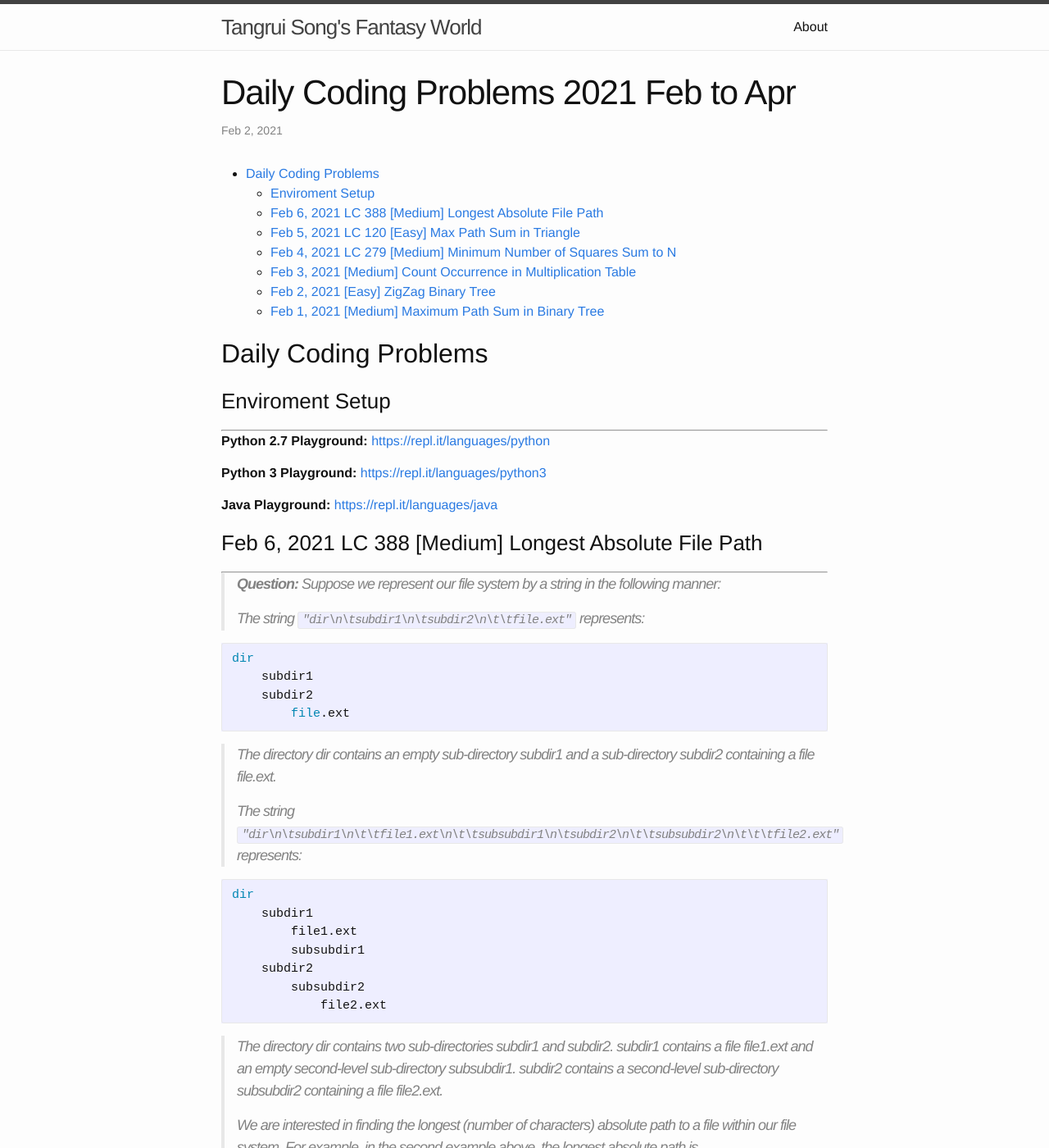
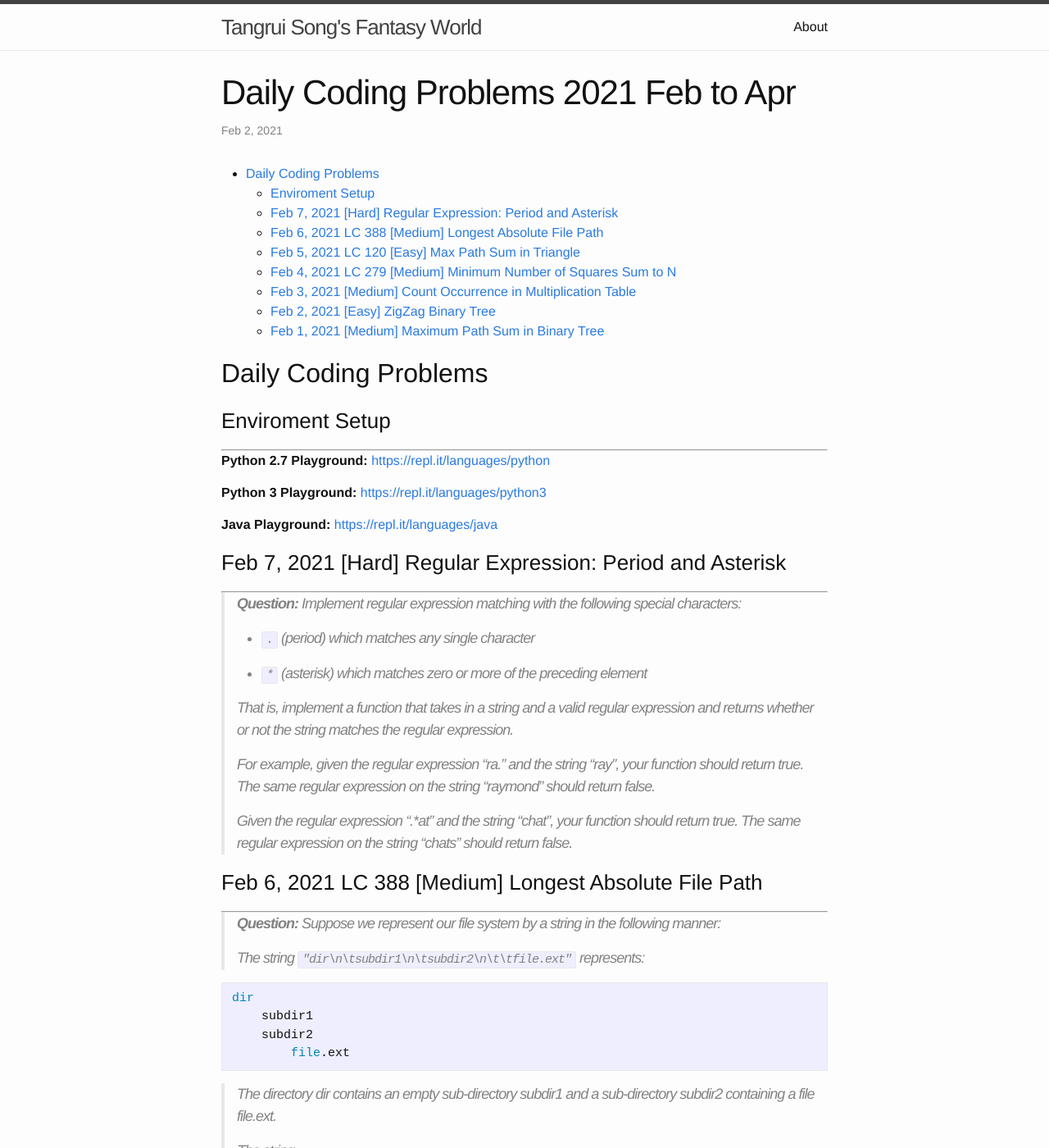
Before and after one commit to trsong/trsong.github.io, a Jekyll site: the page built from _posts/2021-02-01-DailyQuestionsFeb.md, in a window 1280 px wide and 1400 px high. Shown: the whole window at 82% size. Built offline with Jekyll 4.4.1, drawn with Linux system fonts in a browser that asks for light colours.

Commit message:
Add Feb 7 question.

```diff
--- a/_posts/2021-02-01-DailyQuestionsFeb.md
+++ b/_posts/2021-02-01-DailyQuestionsFeb.md
@@ -17,6 +17,21 @@ categories: Python/Java
 **Python 3 Playground:** [https://repl.it/languages/python3](https://repl.it/languages/python3)
 
 **Java Playground:** [https://repl.it/languages/java](https://repl.it/languages/java)
+
+
+### Feb 7, 2021 \[Hard\] Regular Expression: Period and Asterisk
+---
+> **Question:** Implement regular expression matching with the following special characters:
+>
+> - `.` (period) which matches any single character
+>
+> - `*` (asterisk) which matches zero or more of the preceding element
+>
+> That is, implement a function that takes in a string and a valid regular expression and returns whether or not the string matches the regular expression.
+>
+> For example, given the regular expression "ra." and the string "ray", your function should return true. The same regular expression on the string "raymond" should return false.
+>
+> Given the regular expression ".*at" and the string "chat", your function should return true. The same regular expression on the string "chats" should return false.
 
 
 ### Feb 6, 2021 LC 388 \[Medium\] Longest Absolute File Path
```
